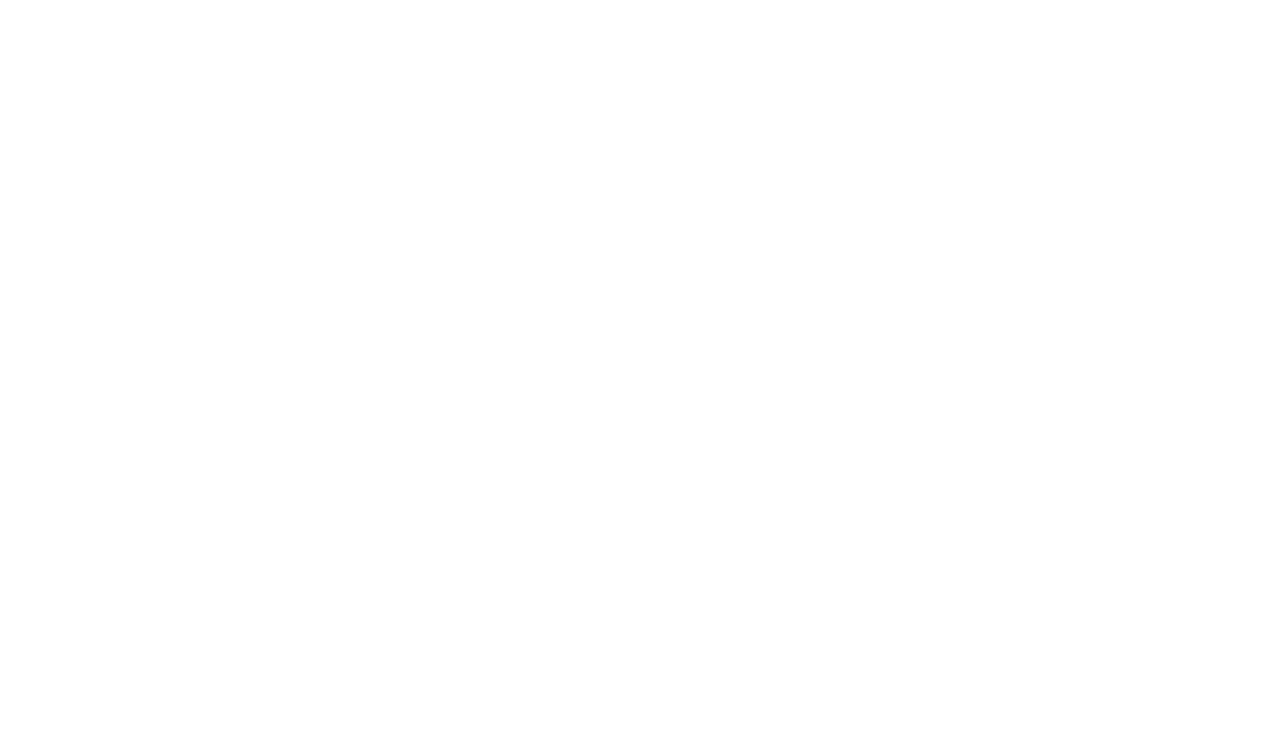
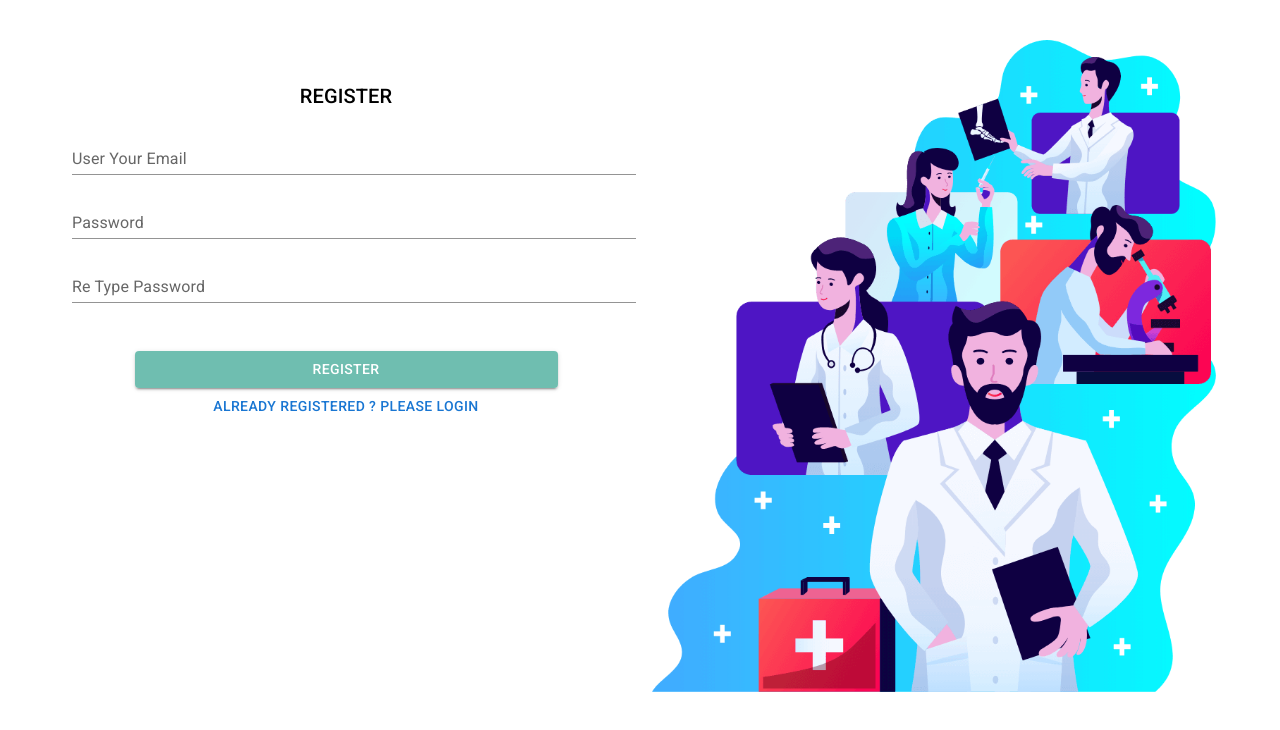
Before and after one commit to GitMohammd/Doctors-Portal, a React (Create React App) app: page /register in a window 1280 px wide. Before the commit this address had no page. Shown: the top 730 px of the page. Built offline with nearby package versions, Linux system fonts and the light colour scheme.

Commit message:
add login and register

```diff
--- a/src/App.js
+++ b/src/App.js
@@ -2,6 +2,8 @@
 import Home from './Pages/Home/Home/Home';
 import {  Routes, Route } from "react-router-dom";
 import Appointment from './Pages/Appointment/Appointment/Appointment';
+import Login from './Pages/Login/LogIn/Login';
+import Register from './Pages/Login/Register/Register';
 
 function App() {
   return (
@@ -9,6 +11,8 @@
       <Routes>
         <Route path="/" element={<Home />} />
         <Route path="/appointment" element={<Appointment />} />
+        <Route path="/login" element={<Login />} />
+        <Route path="/register" element={<Register />} />
       </Routes>
     </div>
   );
--- a/src/Pages/Home/Home/Home.js
+++ b/src/Pages/Home/Home/Home.js
@@ -1,4 +1,5 @@
 import React from 'react';
+import Login from '../../Login/LogIn/Login';
 import Navigation from '../../Shared/Navigation/Navigation';
 import AppoinmentBannar from '../AppointmentBannar/AppoinmentBannar';
 import Backgeround_Bannar from '../Bannar/Backgeround_Bannar';
--- /dev/null
+++ b/src/Pages/Login/LogIn/Login.js
@@ -0,0 +1,73 @@
+import React, { useState } from 'react';
+import { Button, Container, Grid, TextField, Typography } from '@mui/material';
+import { NavLink } from 'react-router-dom';
+import loginImg from '../../../images/login.png'
+
+const Login = () => {
+    const [loginData, setLoginData] = useState({})
+    const handleChange = e =>{
+      const field = e.target.name;
+      const value = e.target.value;
+      const newLoginData = {...loginData};
+      newLoginData[field] = value;
+      setLoginData(newLoginData);
+    }
+
+
+
+    const handleLoginForm = e =>{
+        alert('submitted')
+        e.preventDefault();
+    }
+
+    return (
+      <Container sx={{ mt: 5 }}>
+        <Grid container rowSpacing={1} columnSpacing={{ xs: 1, sm: 2, md: 3 }}>
+          <Grid item sx={{ mt: 5 }} xs={6}>
+            <Typography variant="h6" gutterBottom component="div">
+              LOGIN
+            </Typography>
+            <form onSubmit={handleLoginForm}>
+              <TextField
+                sx={{ width: 1, m: 1 }}
+                label="User Your Email"
+                type="email"
+                name="username"
+                onChange={handleChange}
+                variant="standard"
+              />
+              <TextField
+                sx={{ width: 1, m: 1 }}
+                label="Password"
+                type='password'
+                name="password"
+                onChange={handleChange}
+                variant="standard"
+              />
+              <Button
+                type="submit"
+                variant="contained"
+                sx={{
+                  width: '75%',
+                  mt: 5,
+                  backgroundColor: "rgba(76, 174, 157, 0.8)",
+                }}
+              >
+                Log IN
+              </Button>
+              <NavLink style={{textDecoration:'none'}} to="/register">
+                  <Button variant='text' >
+                      New User ? Please Register
+                  </Button>
+              </NavLink>
+            </form>
+          </Grid>
+          <Grid item xs={6}>
+            <img style={{ width: "100%" }} src={loginImg} alt="loginPageImg" />
+          </Grid>
+        </Grid>
+      </Container>
+    );
+};
+
+export default Login;
--- /dev/null
+++ b/src/Pages/Login/Register/Register.js
@@ -0,0 +1,79 @@
+import React, { useState } from 'react';
+import { Button, Container, Grid, TextField, Typography } from "@mui/material";
+import { NavLink } from "react-router-dom";
+import loginImg from "../../../images/login.png";
+
+const Register = () => {
+       const [loginData, setLoginData] = useState({});
+       const handleChange = (e) => {
+         const field = e.target.name;
+         const value = e.target.value;
+         const newLoginData = { ...loginData };
+         newLoginData[field] = value;
+         setLoginData(newLoginData);
+       };
+
+       const handleLoginForm = (e) => {
+         if (loginData.reTypePassword !== loginData.password) {
+           alert("Your Password did not match");
+           return;
+         }
+         e.preventDefault();
+       };
+    return (
+      <Container sx={{ mt: 5 }}>
+        <Grid container rowSpacing={1} columnSpacing={{ xs: 1, sm: 2, md: 3 }}>
+          <Grid item sx={{ mt: 5 }} xs={6}>
+            <Typography variant="h6" gutterBottom component="div">
+              REGISTER
+            </Typography>
+            <form onSubmit={handleLoginForm}>
+              <TextField
+                sx={{ width: 1, m: 1 }}
+                label="User Your Email"
+                type="email"
+                name="username"
+                onChange={handleChange}
+                variant="standard"
+              />
+              <TextField
+                sx={{ width: 1, m: 1 }}
+                label="Password"
+                type="password"
+                name="password"
+                onChange={handleChange}
+                variant="standard"
+              />
+              <TextField
+                sx={{ width: 1, m: 1 }}
+                label="Re Type Password"
+                type="password"
+                name="reTypePassword"
+                onChange={handleChange}
+                variant="standard"
+              />
+              <Button
+                type="submit"
+                variant="contained"
+                sx={{
+                  width: '75%',
+                  mt: 5,
+                  backgroundColor: "rgba(76, 174, 157, 0.8)",
+                }}
+              >
+                Register
+              </Button>
+              <NavLink style={{ textDecoration: "none" }} to="/login">
+                <Button variant="text">Already Registered ? Please Login</Button>
+              </NavLink>
+            </form>
+          </Grid>
+          <Grid item xs={6}>
+            <img style={{ width: "100%" }} src={loginImg} alt="loginPageImg" />
+          </Grid>
+        </Grid>
+      </Container>
+    );
+};
+
+export default Register;
--- a/src/Pages/Shared/Navigation/Navigation.js
+++ b/src/Pages/Shared/Navigation/Navigation.js
@@ -6,7 +6,7 @@
 import Button from "@mui/material/Button";
 import IconButton from "@mui/material/IconButton";
 import MenuIcon from "@mui/icons-material/Menu";
-import { Link } from "react-router-dom";
+import { Link, NavLink } from "react-router-dom";
 
 const Navigation = () => {
   return (
@@ -29,6 +29,9 @@
             <Button>
               <Link to="/appointment">Appoinment</Link>
             </Button>
+            <Button>
+              <NavLink to="/login">Login</NavLink>
+            </Button>
             <Button color="inherit">Doctors Portal</Button>
           </Toolbar>
         </AppBar>
```
